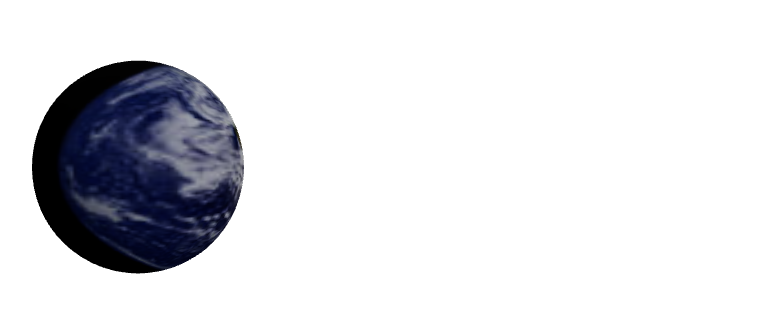
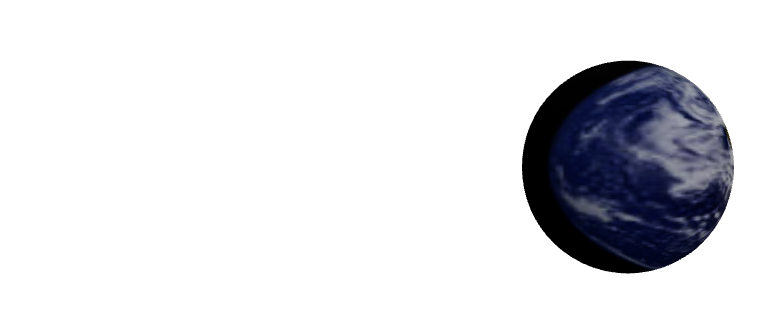
Before and after one commit to kwrona05/WorldTroubles, a React (Vite) app in the folder worldTroubles/: page / in a window 1280 px wide. Shown: the part 233-546 px from the top of the page, without its empty margins (12-777 px from the left). Built offline with nearby package versions, Linux system fonts and the light colour scheme.

Commit message:
center globe

```diff
--- a/worldTroubles/src/App.css
+++ b/worldTroubles/src/App.css
@@ -0,0 +1,9 @@
+* {
+    margin: 0 auto;
+    padding: 0 auto;
+}
+.app-container {
+    display: flex;
+    align-items: center;
+    justify-content: center;
+}
```
